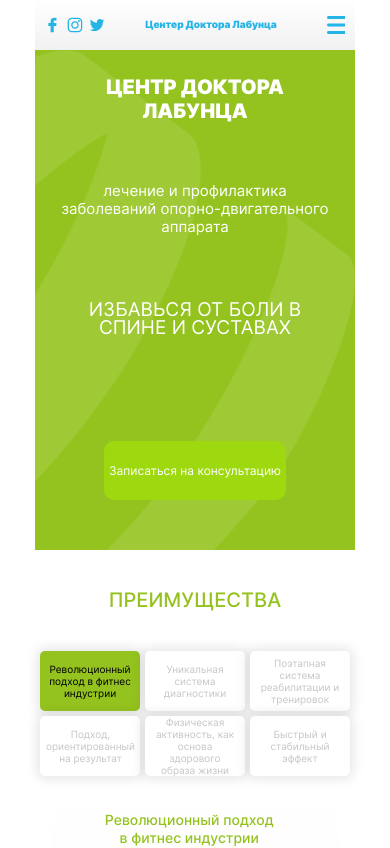
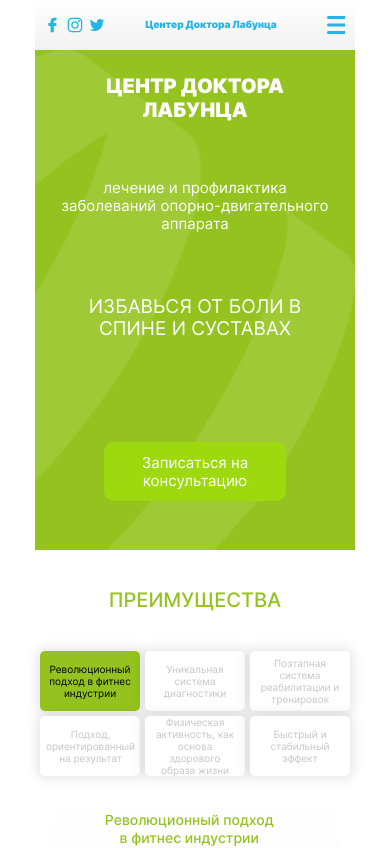
Before and after one commit to The-Mechanical-Ocean/doctor-lending, a React (Create React App) app: page / in a window 390 px wide. Shown: the top 848 px of the page. Built offline with nearby package versions, Linux system fonts and the light colour scheme.

Commit message:
else fix fonts

```diff
--- a/src/components/AboutProject/AboutProject.css
+++ b/src/components/AboutProject/AboutProject.css
@@ -264,14 +264,16 @@
   .about__href {
     width: 182px;
     height: 59px;
-    font-size: 16px;
-    line-height: 20px;
     border-radius: 10px;
     margin-bottom: 25px;
   }
 
+  .about__href-text {
+    font-size: 15px;
+    line-height: 18px;
+  }
+
   .about__title{
-    /* width: 90%; */
     font-weight: 700;
     font-size: 20px;
     line-height: 24px;
@@ -279,18 +281,19 @@
 
   .about__text{
     font-weight: 400;
-    line-height: 18px;
+    line-height: 22px;
   }
 
   .about__text:first-of-type{
-    /* padding-bottom: 70px; */
     margin-top: 10px;
     font-size: 15px;
+    line-height: 18px;
   }
 
   .about__text:last-of-type {
     margin-bottom: 50px;
     margin-top: 0;
     font-size: 19px;
+    line-height: 22px;
   }
 }
```
